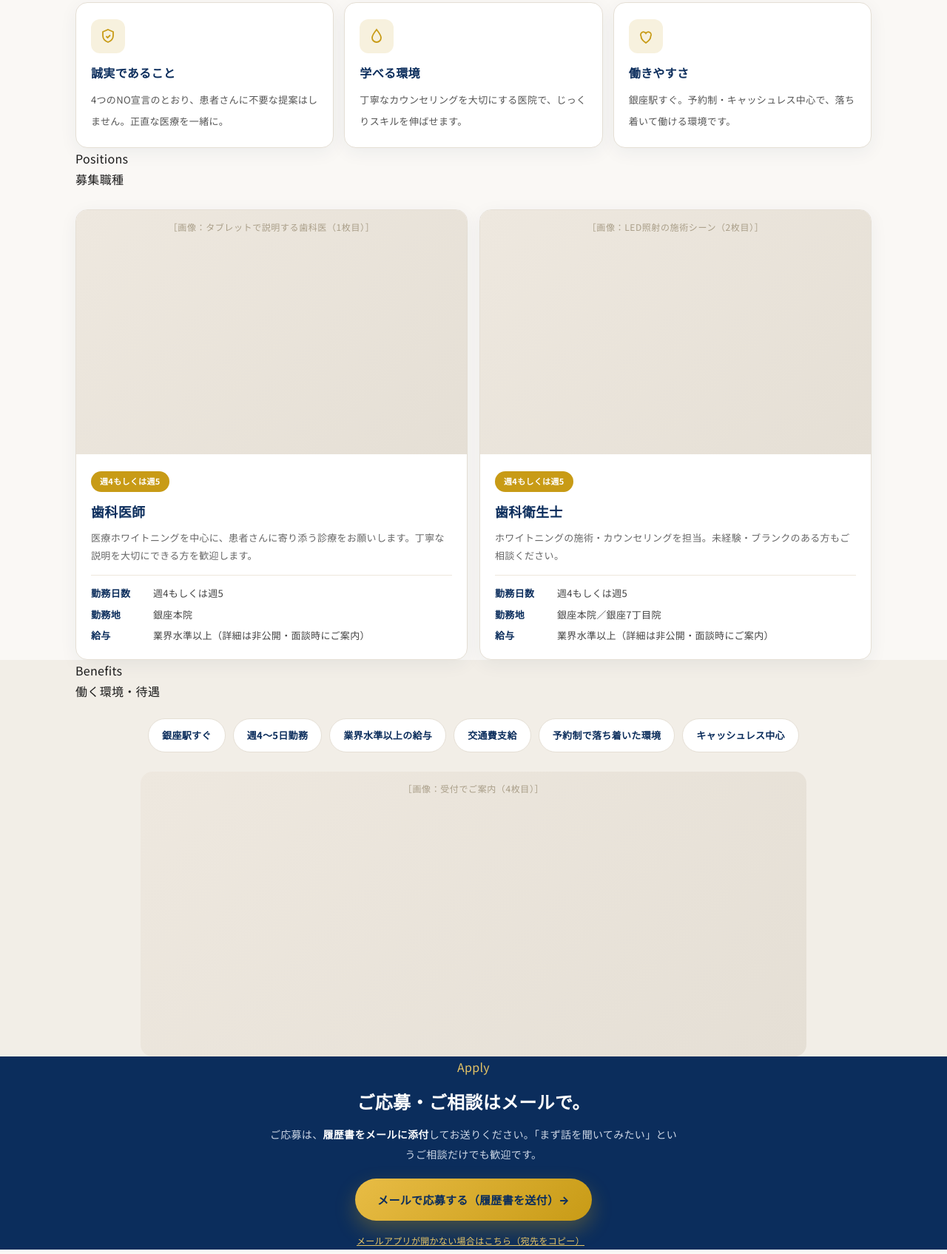
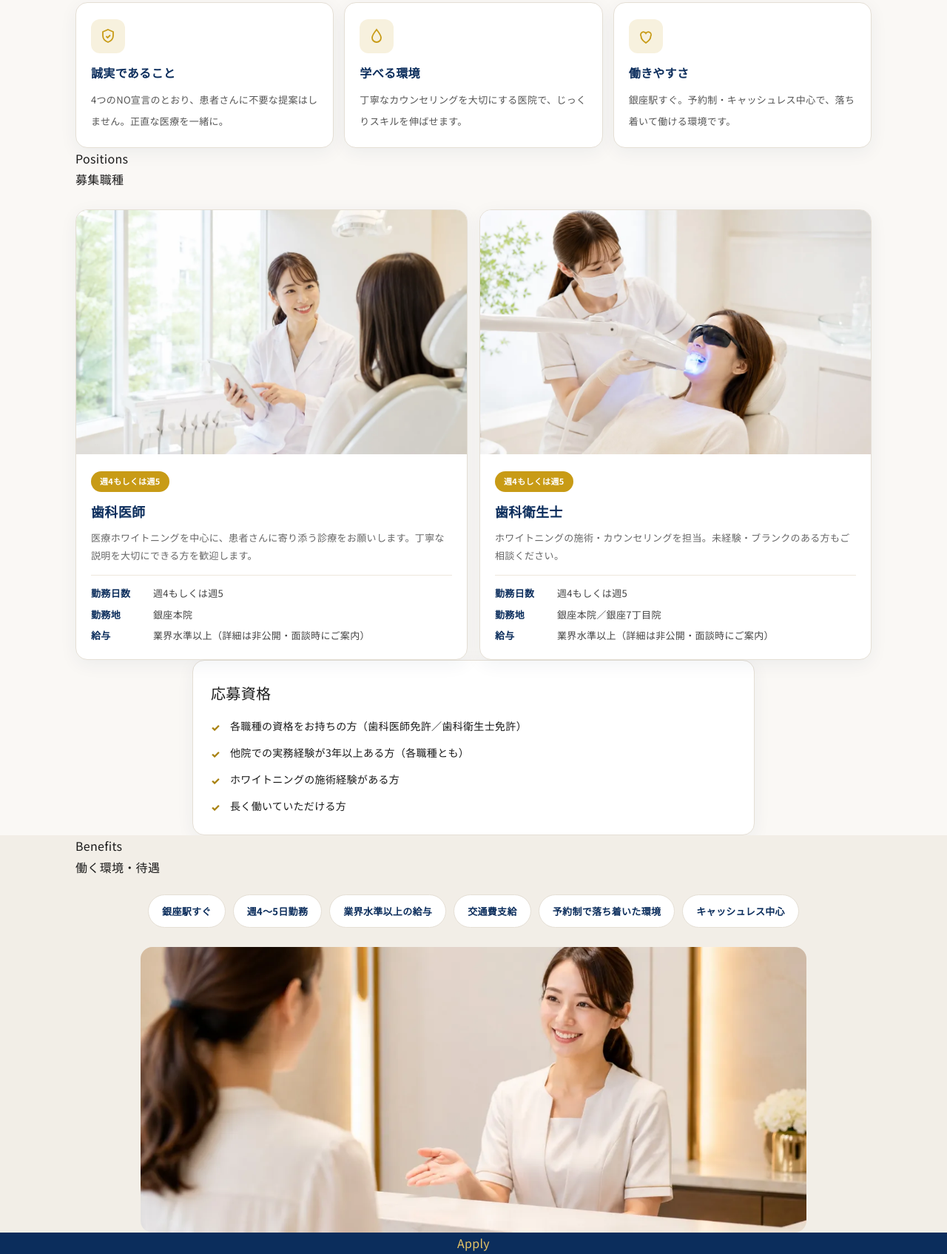
Before and after one commit to Nsakamo/hb-clinic, a plain HTML site: page recruit.html in a window 1280 px wide. Shown: the part 687-2382 px from the top of the page at 74% size. Drawn offline with Linux system fonts and the light colour scheme.

Commit message:
採用: 実写真4枚(WebP)を配置＋応募資格(有資格/経験3年以上/WT経験/長期勤務)を追記

```diff
--- a/recruit.html
+++ b/recruit.html
@@ -199,7 +199,7 @@ button{font-family:inherit;cursor:pointer;border:none;background:none;}
       <p>おとり広告・高額契約・押し売り・不透明会計をしない、誠実な医療ホワイトニング。患者さんに本当に良いことだけを届けたい——その想いに共感してくださる方を募集しています。</p>
       <a href="#apply" class="btn btn--gold">募集要項を見る →</a>
     </div>
-    <div class="rc-heroimg"><div class="rc-ph">［ヒーロー画像：院内で微笑むスタッフ（3枚目）］</div></div>
+    <div class="rc-heroimg"><img src="img/recruit-hero.webp" alt="銀座の歯と美容のクリニックのスタッフ" decoding="async" fetchpriority="high"></div>
   </div>
 </section>
 
@@ -224,7 +224,7 @@ button{font-family:inherit;cursor:pointer;border:none;background:none;}
     <p class="h-sec">募集職種</p>
     <div class="rc-jobs" style="text-align:left;">
       <div class="rc-job">
-        <div class="thumb"><div class="rc-ph">［画像：タブレットで説明する歯科医（1枚目）］</div></div>
+        <div class="thumb"><img src="img/recruit-dentist.webp" alt="患者に説明する歯科医師" loading="lazy" decoding="async"></div>
         <div class="body">
           <span class="tag">週4もしくは週5</span>
           <h3>歯科医師</h3>
@@ -237,7 +237,7 @@ button{font-family:inherit;cursor:pointer;border:none;background:none;}
         </div>
       </div>
       <div class="rc-job">
-        <div class="thumb"><div class="rc-ph">［画像：LED照射の施術シーン（2枚目）］</div></div>
+        <div class="thumb"><img src="img/recruit-hygienist.webp" alt="ホワイトニング施術中の歯科衛生士" loading="lazy" decoding="async"></div>
         <div class="body">
           <span class="tag">週4もしくは週5</span>
           <h3>歯科衛生士</h3>
@@ -253,6 +253,21 @@ button{font-family:inherit;cursor:pointer;border:none;background:none;}
   </div>
 </section>
 
+<!-- REQUIREMENTS -->
+<section class="section reveal" style="padding-top:0;">
+  <div class="container">
+    <div style="max-width:760px;margin:0 auto;background:#fff;border:1px solid var(--c-line);border-radius:16px;box-shadow:var(--shadow);padding:26px 24px;">
+      <p class="h-sec" style="font-size:20px;text-align:left;margin-bottom:14px;">応募資格</p>
+      <ul style="display:grid;gap:11px;font-size:14px;color:var(--c-text);line-height:1.8;">
+        <li style="position:relative;padding-left:26px;"><span style="position:absolute;left:0;top:2px;color:var(--c-accent-d);font-weight:800;">✓</span>各職種の資格をお持ちの方（歯科医師免許／歯科衛生士免許）</li>
+        <li style="position:relative;padding-left:26px;"><span style="position:absolute;left:0;top:2px;color:var(--c-accent-d);font-weight:800;">✓</span>他院での実務経験が3年以上ある方（各職種とも）</li>
+        <li style="position:relative;padding-left:26px;"><span style="position:absolute;left:0;top:2px;color:var(--c-accent-d);font-weight:800;">✓</span>ホワイトニングの施術経験がある方</li>
+        <li style="position:relative;padding-left:26px;"><span style="position:absolute;left:0;top:2px;color:var(--c-accent-d);font-weight:800;">✓</span>長く働いていただける方</li>
+      </ul>
+    </div>
+  </div>
+</section>
+
 <!-- BENEFITS -->
 <section class="section reveal" style="background:var(--c-bg-2);">
   <div class="container center">
@@ -261,7 +276,7 @@ button{font-family:inherit;cursor:pointer;border:none;background:none;}
     <div class="rc-pills">
       <span class="rc-pill">銀座駅すぐ</span><span class="rc-pill">週4〜5日勤務</span><span class="rc-pill">業界水準以上の給与</span><span class="rc-pill">交通費支給</span><span class="rc-pill">予約制で落ち着いた環境</span><span class="rc-pill">キャッシュレス中心</span>
     </div>
-    <div class="rc-band" style="max-width:900px;margin:26px auto 0;"><div class="rc-ph">［画像：受付でご案内（4枚目）］</div></div>
+    <div class="rc-band" style="max-width:900px;margin:26px auto 0;"><img src="img/recruit-reception.webp" alt="受付でご案内するスタッフ" loading="lazy" decoding="async"></div>
   </div>
 </section>
 
```
Also changed, not shown: img/recruit-dentist.webp (added), img/recruit-hero.webp (added), img/recruit-hygienist.webp (added), img/recruit-reception.webp (added).
